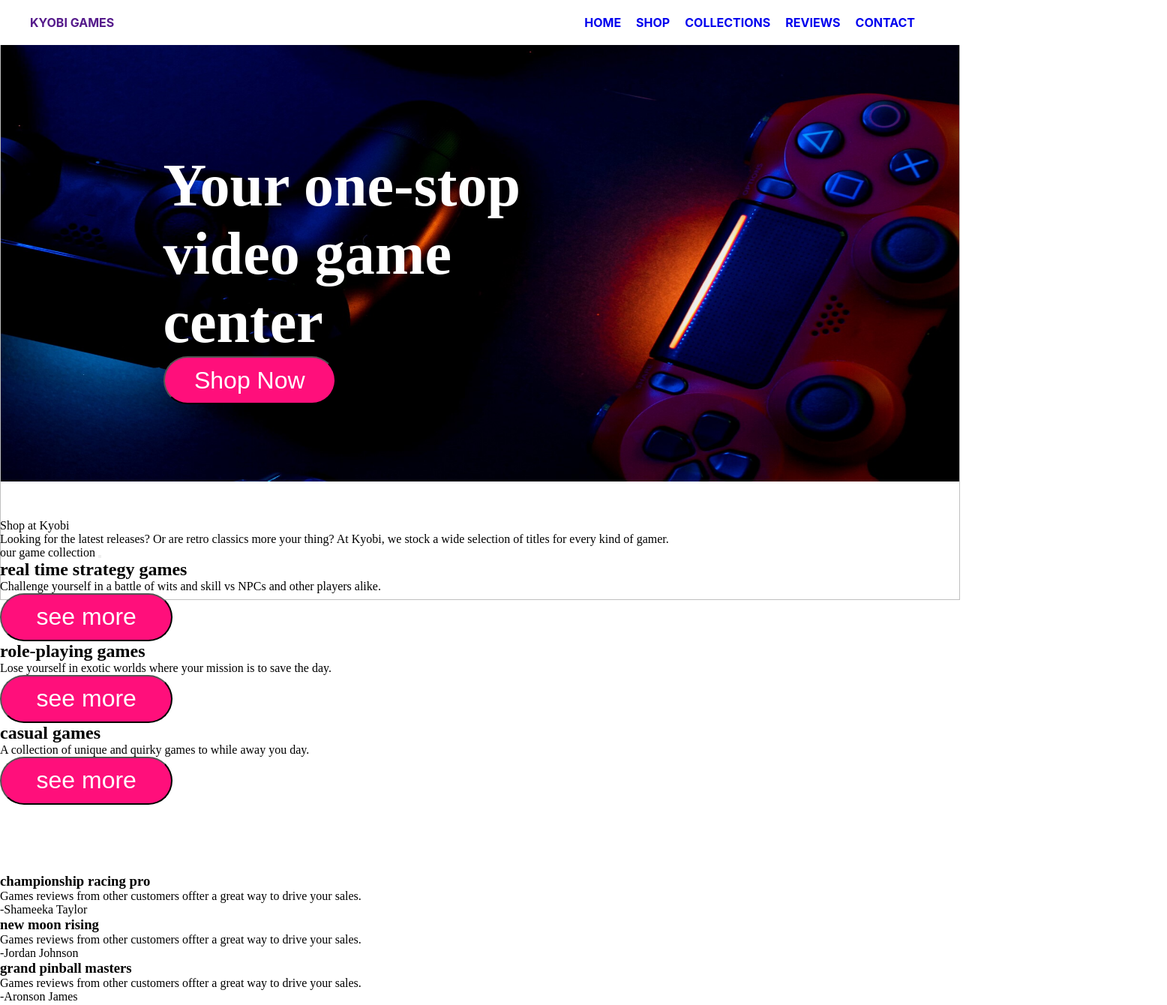
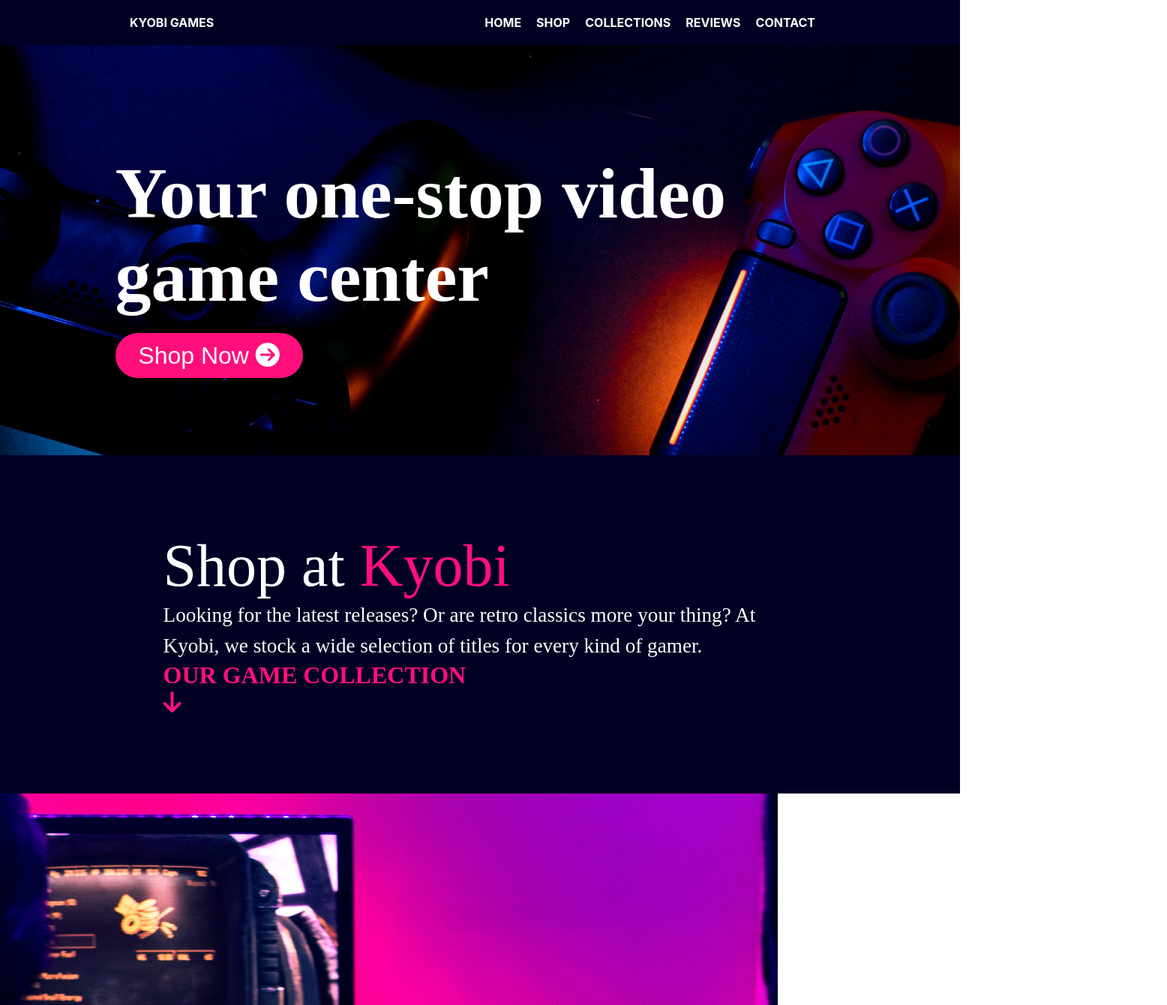
Before and after one commit to im-sad-im/Kyobi-Games, a plain HTML site: page index.html in a window 1280 px wide. Shown: the top 1340 px of the page at 75% size, 1556 px wide, since content can reach past the window. Drawn offline with Linux system fonts and the light colour scheme.

Commit message:
modified shop section

```diff
--- /dev/null
+++ b/css/responsive.css
@@ -0,0 +1,8 @@
+@media (max-width:992px) {
+    h1 {
+        font-size: 2rem;
+    }
+    img {
+        width: 100%;
+    }
+}
--- a/css/style.css
+++ b/css/style.css
@@ -1,22 +1,27 @@
+/* primary color: #000123 */
 /* secondary color : #151441 */
-
 /* button color: #ff0f7b */
 * {
     padding:0;
     margin: 0;
 }
-.container {
+body{
+    color: white;
+}
+.container{
     width: 100%;
     padding-top: 50px;
 }
+
+/* navigation area  */
+
 .navigation {
     width: 100%;
     position: fixed;
     top : 0;
     left: 0;
     font-family: -apple-system, BlinkMacSystemFont, sans-serif;
-    background-color: white;
-    color: black;
+    background-color: #000123;
     z-index: 999;
     overflow: hidden;
 }
@@ -24,7 +29,7 @@
     display: flex;
     align-items: center;
     justify-content: space-between;
-    padding: 0 40px;
+    padding: 0 173px;
     margin:0;
 }
 .navbar-nav {
@@ -36,37 +41,74 @@
     padding-left: 20px;
 }
 .nav-link, .navbar-brand {
+    color :white;
     text-decoration: none;
     font-weight: 700;
     text-transform: uppercase;
 }
 
+
 .hero-area {
     position: relative;
-    width: 100%;
-}
-img {
-    position : absolute;
     top: 0;
     left: 0;
     width: 100%;
-    height: 100%;
+}
+.bg-img {
+    position : absolute;
+    width: 100%;
     z-index: -999;
 }
 h1 {
     color: white;
-    font-size: 5rem;
+    font-size: 6rem;
     /* line-height: 0.95rem; */
 }
 .btn{
-    width: 18vw;
-    height: 8vh;
+    cursor: pointer;
+    width: 250px;
+    height: 60px;
+    font-size: 2rem;
+    margin-top: 20px;
     background-color: #ff0f7b;
     color: white;
     border-radius: 2rem;
-    font-size: 2rem;
+    border:none;
 }
-.para {
-    width: 40vw;
+.title {
+    padding: 8% 12%;
+}
+
+/* shop section  */
+
+.container-fluid {
+    background-color: #000123;
     padding: 8% 17%;
 }
+.shop1, .shop2{
+    font-size: 5rem;
+}
+.shop2 {
+    color:#ff0f7b
+}
+p {
+    font-size: 1.7rem;
+    line-height: 1.5;
+}
+.game{
+    font-size : 2rem;
+    text-transform: uppercase;
+    font-weight: 700;
+}
+.arrowDown-btn {
+    font-size: 2rem;
+    background-color: transparent;
+    border:none;
+    color: #ff0f7b;
+}
+
+
+
+.row {
+    display:flex;
+}
--- a/index.html
+++ b/index.html
@@ -8,6 +8,10 @@
     <!-- stylesheet -->
     <link rel="stylesheet" href="css/style.css">
 
+    <!-- reponsive -->
+    <link rel="stylesheet" href="/css/responsive.css">
+
+    <script src="https://kit.fontawesome.com/4ca1755bcf.js" crossorigin="anonymous" defer></script>
     <title>Kyobi Games</title>
 </head>
 <body>
@@ -20,7 +24,7 @@
                     <a href="#" class="nav-link">home</a>
                 </li>
                 <li class="nav-item">
-                    <a href="#" class="nav-link">shop</a>
+                    <a href="#shop" class="nav-link">shop</a>
                 </li>
                 <li class="nav-item">
                     <a href="#" class="nav-link">collections</a>
@@ -38,53 +42,56 @@
 
     <section id="home">
         <div class="hero-area">
-            <div class="background-img">
-                <img src="/img/consoleconfig1.jpg" alt="">
+            <div class="background">
+                <img class="bg-img" src="/img/consoleconfig1.jpg" alt="">
             </div>
-            <div class="container">
-                <div class="para">
+                <div class="container">
+                <div class="title">
                     <h1>Your one-stop video game center</h1>
-                <button type="button" class="btn">Shop Now</button>
-                </div>
+                <button type="button" class="btn">Shop Now <i class="fa-solid fa-circle-arrow-right"></i></i></button>
             </div>
-
         </div>
-    </section>
+        </div>
+        </div>
 
     <section id="shop">
-        <div class="container">
-            <div class="row">
-                <span>Shop at Kyobi</span>
+        <div class="container-fluid">
+            <div class="shop-content">
+                <span class="shop1">Shop at </span>
+                <span class="shop2">Kyobi</span>
                 <p>Looking for the latest releases? Or are retro classics more your thing? At Kyobi, we stock a wide selection of titles for every kind of gamer.</p>
-                <span>our game collection</span>
-                <button></button>
+                <span class="shop2 game">our game collection</span>
+                <div>
+
+                </div>
+                <button type="button" class="arrowDown-btn"><i class="fa-solid fa-arrow-down"></i></button>
             </div>
         </div>
     </section>
 
     <section id="collections">
         <div class="img1">
-            <img src="" alt="">
+            <img src="/img/heroimg1.jpg" alt="">
         </div>
         <div>
            <h2>real time strategy games</h1>
            <p>Challenge yourself in a battle of wits and skill vs NPCs and other players alike.</p>
-           <button type="button" class="btn"> see more </button>
+           <button type="button" class="btn">see more <i class="fa-solid fa-circle-arrow-right"></i></i></button>
 
 
            <h2>role-playing games</h1>
            <p>Lose yourself in exotic worlds where your mission is to save the day.</p>
-           <button type="button" class="btn">see more</button>
+           <button type="button" class="btn">see more <i class="fa-solid fa-circle-arrow-right"></i></i></button>
            <div class="img">
-            <img src="" alt="">
+            <img src="/img/hero-img2.jpg" alt="">
            </div>
 
            <div>
-            <img src="" alt="">
+            <img src="/img/heroimg3.jpg" alt="">
            </div>
            <h2>casual games</h1>
            <p>A collection of unique and quirky games to while away you day.</p>
-           <button type="button" class="btn">see more</button>
+           <button type="button" class="btn">see more <i class="fa-solid fa-circle-arrow-right"></i></i></button>
         </div>
     </section>
 
```
